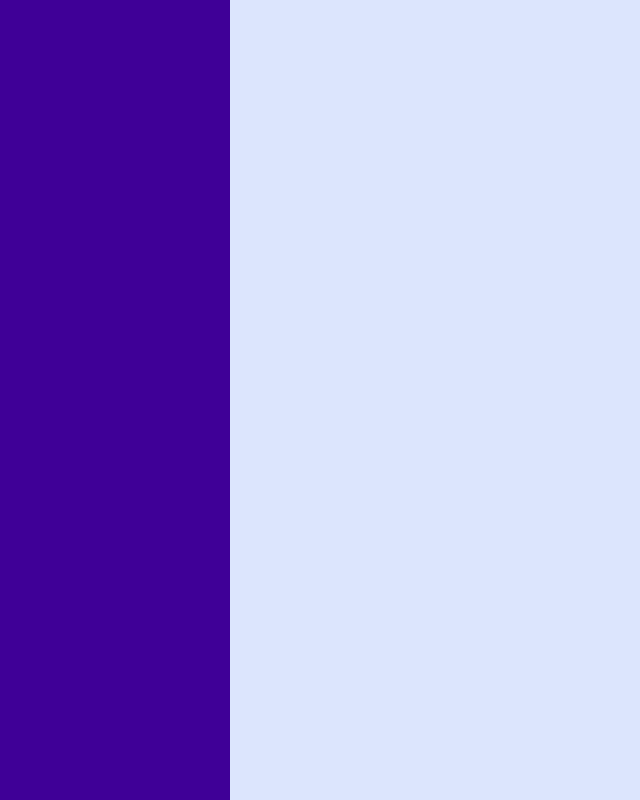
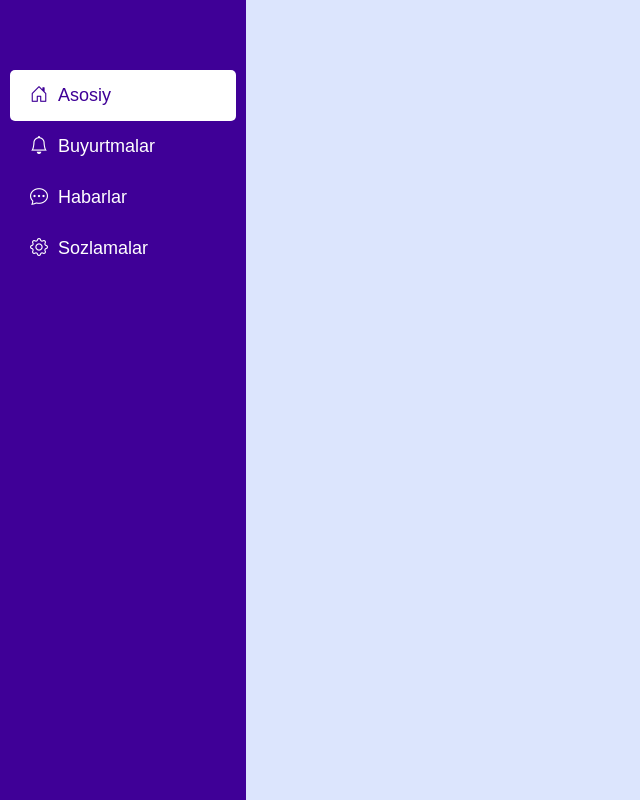
Before and after one commit to DilshodMahmudov0156/owner-window, a React (Create React App) app: page / in a window 1280 px wide. Shown: the whole page, without its empty margins (0-640 px from the left). Built offline with nearby package versions, Linux system fonts and the light colour scheme.

Commit message:
I fineshed left part with links and active function

```diff
--- a/package.json
+++ b/package.json
@@ -8,6 +8,7 @@
     "@testing-library/user-event": "^13.5.0",
     "react": "^18.3.1",
     "react-dom": "^18.3.1",
+    "react-router-dom": "^6.25.1",
     "react-scripts": "5.0.1",
     "web-vitals": "^2.1.4"
   },
--- a/public/index.html
+++ b/public/index.html
@@ -2,42 +2,14 @@
 <html lang="en">
   <head>
     <meta charset="utf-8" />
-    <link rel="icon" href="%PUBLIC_URL%/favicon.ico" />
     <meta name="viewport" content="width=device-width, initial-scale=1" />
     <meta name="theme-color" content="#000000" />
-    <meta
-      name="description"
-      content="Web site created using create-react-app"
-    />
-    <link rel="apple-touch-icon" href="%PUBLIC_URL%/logo192.png" />
-    <!--
-      manifest.json provides metadata used when your web app is installed on a
-      user's mobile device or desktop. See https://developers.google.com/web/fundamentals/web-app-manifest/
-    -->
-    <link rel="manifest" href="%PUBLIC_URL%/manifest.json" />
-    <!--
-      Notice the use of %PUBLIC_URL% in the tags above.
-      It will be replaced with the URL of the `public` folder during the build.
-      Only files inside the `public` folder can be referenced from the HTML.
-
-      Unlike "/favicon.ico" or "favicon.ico", "%PUBLIC_URL%/favicon.ico" will
-      work correctly both with client-side routing and a non-root public URL.
-      Learn how to configure a non-root public URL by running `npm run build`.
-    -->
+    <meta name="description" content="Web site created using create-react-app"/>
+    <link rel="stylesheet" href="https://cdn.jsdelivr.net/npm/bootstrap-icons@1.11.3/font/bootstrap-icons.min.css">
     <title>React App</title>
   </head>
   <body>
     <noscript>You need to enable JavaScript to run this app.</noscript>
     <div id="root"></div>
-    <!--
-      This HTML file is a template.
-      If you open it directly in the browser, you will see an empty page.
-
-      You can add webfonts, meta tags, or analytics to this file.
-      The build step will place the bundled scripts into the <body> tag.
-
-      To begin the development, run `npm start` or `yarn start`.
-      To create a production bundle, use `npm run build` or `yarn build`.
-    -->
   </body>
 </html>
--- a/src/App.css
+++ b/src/App.css
@@ -1,7 +1,9 @@
 *{
-  margin: 0;
-  padding: 0;
-  box-sizing: border-box;
+    margin: 0;
+    padding: 0;
+    box-sizing: border-box;
+    text-decoration: none;
+    font-family: sans-serif;
 }
 .app {
     width: 100%;
@@ -15,8 +17,10 @@
 }
 .left{
     background-color: #3f0097;
-    width: 280px;
+    width: 300px;
     height: 100%;
+    box-sizing: border-box;
+    padding: 70px 10px;
 }
 .right{
     width: 100%;
@@ -24,3 +28,19 @@
     overflow: auto;
     box-sizing: border-box;
 }
+.my-link{
+    display: block;
+    width: 100%;
+    height: auto;
+    padding: 15px 20px;
+    color: #ffff;
+    border-radius: 5px;
+    font-size: 18px;
+}
+.link-icon{
+    margin-right: 10px;
+}
+.my-link.active{
+    background-color: #ffff;
+    color: #3f0097;
+}
--- a/src/App.js
+++ b/src/App.js
@@ -1,11 +1,18 @@
 import './App.css';
+import {BrowserRouter as Router, Routes, Route} from "react-router-dom";
+import Left from "./parts/left";
 
 function App() {
     return (
-        <div className="app">
-            <div className="left"></div>
-            <div className="right"></div>
-        </div>
+        <Router>
+            <div className="app">
+                <Left/>
+                <div className="right">
+                    <Routes>
+                    </Routes>
+                </div>
+            </div>
+        </Router>
     );
 }
 
--- /dev/null
+++ b/src/parts/left.js
@@ -0,0 +1,43 @@
+import React from 'react';
+import {NavLink} from "react-router-dom";
+
+function Left(props) {
+    const activer = ({isActive}) => {
+        return (isActive? "my-link active": "my-link");
+    }
+    return (
+        <div className="left">
+
+            <NavLink to="/" className={activer}>
+                <span className="link-icon">
+                    <i className="bi bi-house-door"></i>
+                </span>
+                Asosiy
+            </NavLink>
+
+            <NavLink to="/buyurtmalar" className={activer}>
+                <span className="link-icon">
+                    <i className="bi bi-bell"></i>
+                </span>
+                Buyurtmalar
+            </NavLink>
+
+            <NavLink to="/izohlar" className={activer}>
+                <span className="link-icon">
+                    <i className="bi bi-chat-dots"></i>
+                </span>
+                Habarlar
+            </NavLink>
+
+            <NavLink to="/sozlamalar" className={activer}>
+                <span className="link-icon">
+                    <i className="bi bi-gear"></i>
+                </span>
+                Sozlamalar
+            </NavLink>
+
+        </div>
+    );
+}
+
+export default Left;
```
Also changed, not shown: 1 other file (tests, documents, lock files or other folders).
